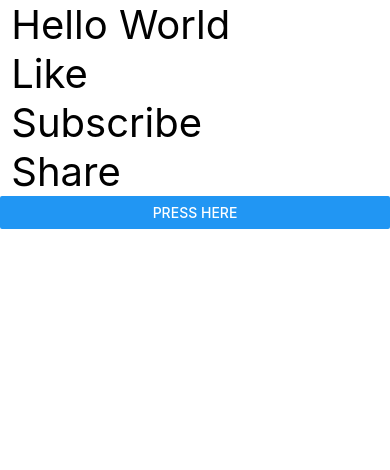
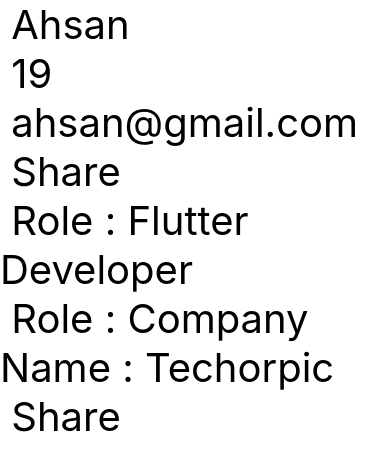
Before and after one commit to ahsandevsinn/AwesomeProject, a React Native app: screen / in a window 390 px wide. Shown: the top 470 px of the page. Built offline with nearby package versions, Linux system fonts and the light colour scheme.

Commit message:
components added

```diff
--- a/App.js
+++ b/App.js
@@ -1,20 +1,18 @@
 
 import React from 'react';
-import { View , Text, Button} from 'react-native';
-import { Colors } from 'react-native/Libraries/NewAppScreen';
+import { View, Text, Button } from 'react-native';
+import { UserData } from './components/app_components';
 
 function App() {
   return (
     <View>
-     <Text style={{fontSize:40}}> Hello World</Text>
-     <Text style={{fontSize:40}}> Like</Text>
-     <Text style={{fontSize:40}}> Subscribe</Text>
-     <Text style={{fontSize:40}}> Share</Text>
-     <Button title='Press Here'> </Button>
+      <UserData />
     </View>
 
   )
+
 }
 
 
+
 export default App;
--- /dev/null
+++ b/components/app_components.js
@@ -0,0 +1,31 @@
+
+import { View, Text } from "react-native"
+
+const UserData = () => {
+    return (
+      <View>
+        <Text style={{ fontSize: 40 }}> Ahsan</Text>
+        <Text style={{ fontSize: 40 }}> 19</Text>
+
+        <Text style={{ fontSize: 40 }}> ahsan@gmail.com</Text>
+
+        <Text style={{ fontSize: 40 }}> Share</Text>
+        <PersonalData />
+        <Text style={{ fontSize: 40 }}> Share</Text>
+
+      </View>
+    )
+  }
+
+
+  const PersonalData = () => {
+    return (
+      <View>
+        <Text style={{ fontSize: 40 }}> Role : Flutter Developer</Text>
+        <Text style={{ fontSize: 40 }}> Role : Company Name : Techorpic</Text>
+
+      </View>
+    )
+  }
+
+  export {UserData , PersonalData}
```
